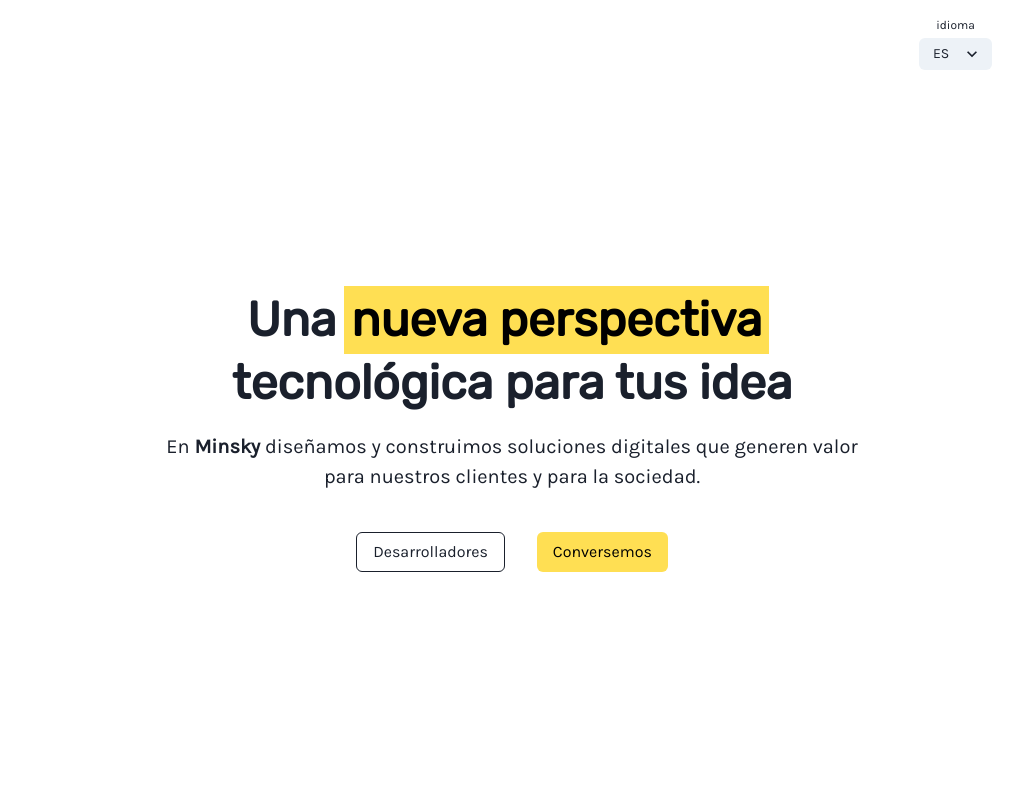
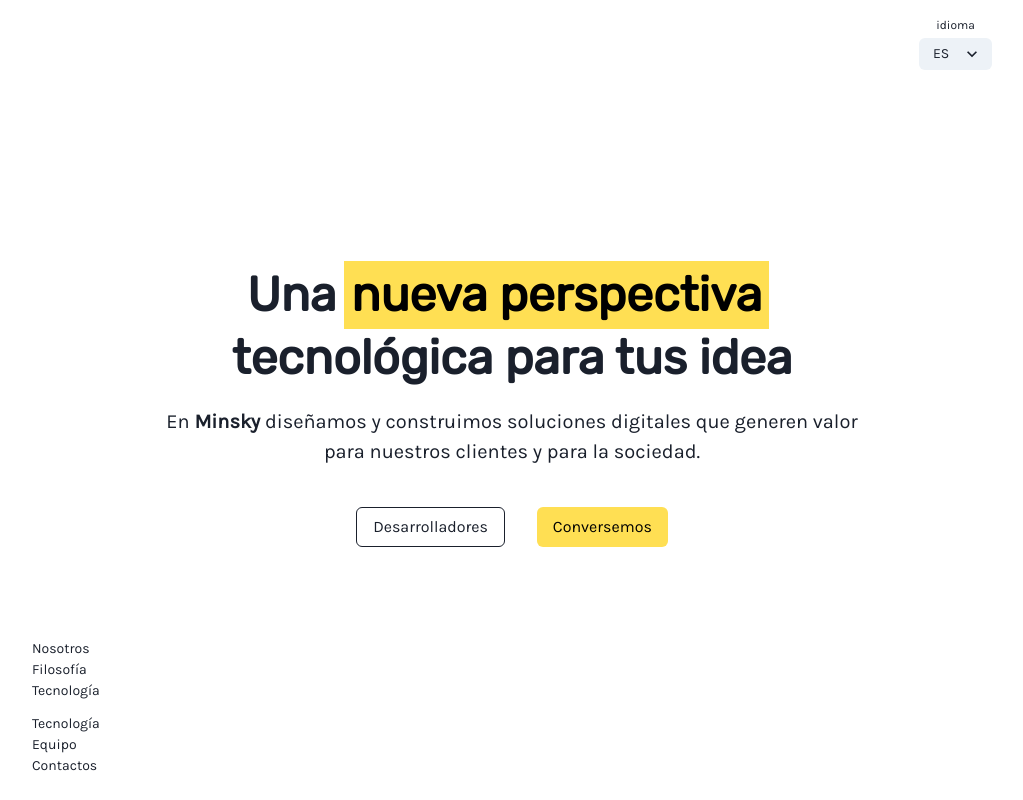
Before and after one commit to minskylab/minsky-platform, a Next.js app: page / in a window 1280 px wide. Shown: the whole page, without its empty margins (128-1151 px from the left). Built offline with nearby package versions, Linux system fonts and the light colour scheme; a web font is replaced by a local one; what urql would draw is missing.

Commit message:
feat: Menu added

```diff
--- a/src/components/Content/index.tsx
+++ b/src/components/Content/index.tsx
@@ -1,4 +1,4 @@
-import { Box, Heading, Text, Flex, Button } from "@chakra-ui/react";
+import { Box, Heading, Text, Flex, Button, Link } from "@chakra-ui/react";
 import { Highlight } from "../ui/Highlight/index";
 
 const Content = () => {
@@ -14,9 +14,12 @@
         para nuestros clientes y para la sociedad.
       </Text>
       <Flex justify="center" wrap="wrap">
+        <Link href="#desarrolladores">
           <Button colorScheme="white" variant="outline" mx={4} mb={[3, 0]} fontWeight="light">
             Desarrolladores
           </Button>
+        </Link>
+        <Link href="#conversemos">
           <Button
             bg="primary.200"
             color="black"
@@ -27,6 +30,7 @@
           >
             Conversemos
           </Button>
+        </Link>
       </Flex>
     </Box>
   );
--- /dev/null
+++ b/src/components/Menu/index.tsx
@@ -0,0 +1,23 @@
+import { Box, Text, Link } from "@chakra-ui/react";
+
+type MenuProps = {
+  options: string[][];
+};
+
+const Menu = ({ options }: MenuProps) => {
+  return (
+    <Box textAlign="left" pos="fixed" bottom={3}>
+      {options.map((option, index) => (
+        <Box mb={3} key={index}>
+          {option.map((opt, i) => (
+            <Link href={"#" + opt.toLowerCase()} key={i}>
+              <Text fontSize="sm">{opt}</Text>
+            </Link>
+          ))}
+        </Box>
+      ))}
+    </Box>
+  );
+};
+
+export { Menu };
--- a/src/modules/home/HomePageContent.tsx
+++ b/src/modules/home/HomePageContent.tsx
@@ -1,8 +1,14 @@
 import { Box, Container, Flex } from "@chakra-ui/react";
 import { Header } from "components/Header";
 import { Content } from "components/Content";
+import { Menu } from "components/Menu";
 
 const HomePageContent = () => {
+  let menu = [
+    ["Nosotros", "Filosofía", "Tecnología"],
+    ["Tecnología", "Equipo", "Contactos"],
+  ];
+
   return (
     <Container maxW="container.lg" h="100vh">
       <Box padding="4" w="100%" h="100vh">
@@ -10,11 +16,12 @@
         <Flex
           align="center"
           mx="auto"
-          height="calc(100% - 50px)"
+          height="calc(100% - 100px)"
           w={["100%", "100%", "80%", "75%"]}
         >
           <Content />
         </Flex>
+        <Menu options={menu} />
       </Box>
     </Container>
   );
--- a/src/theming/index.ts
+++ b/src/theming/index.ts
@@ -26,6 +26,19 @@
     "html, body": {
       backgroundColor: "dark",
     },
+    a: {
+      _hover: {
+        textDecoration: "none !important",
+      },
+      _focus: {
+        boxShadow: "none !important",
+      },
+    },
+    button: {
+      _focus: {
+        boxShadow: "none !important",
+      },
+    },
   }),
 };
 
```
Lines whose indentation alone changed are shown as unchanged.
